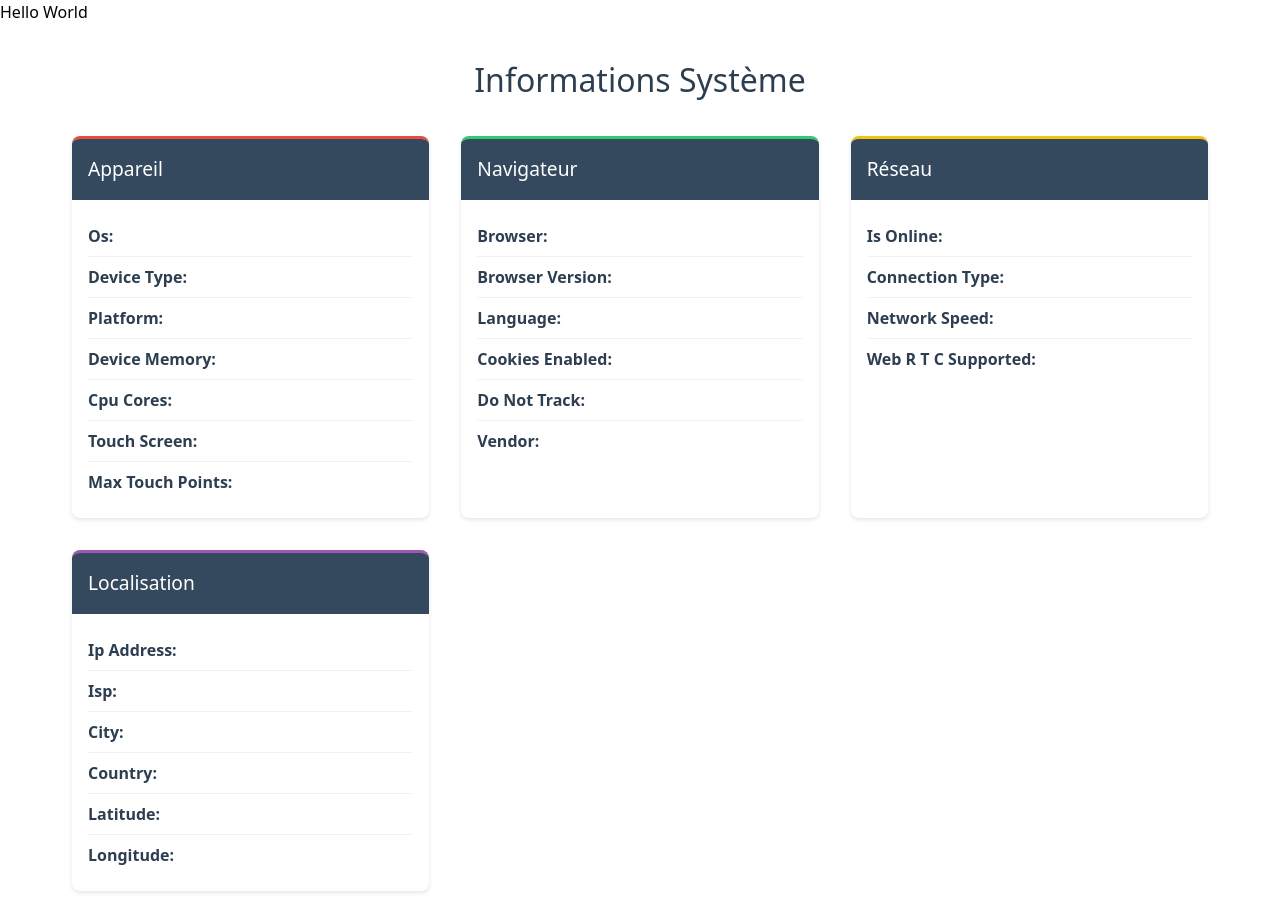
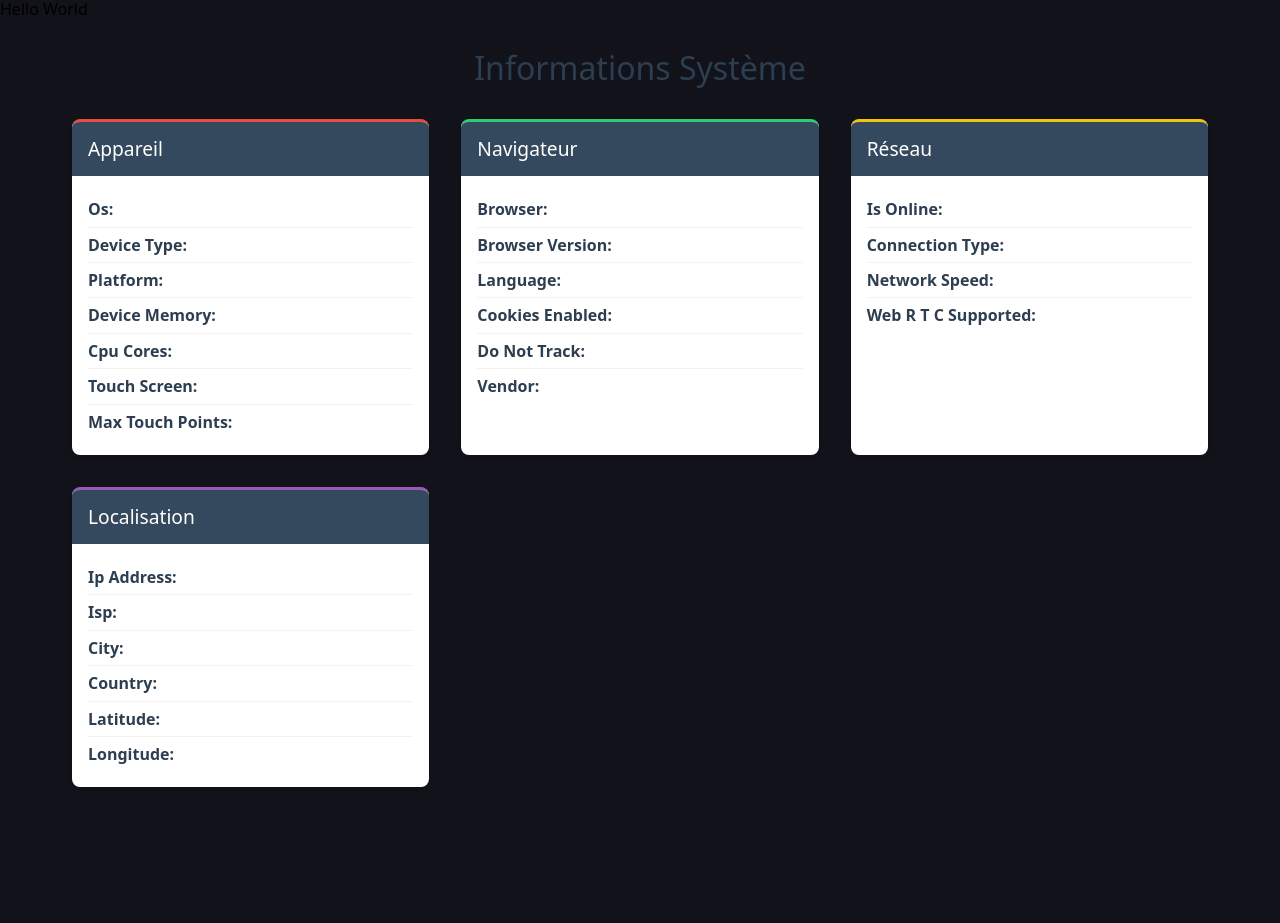
Before and after one commit to Kujundzic-Minel/CyberAwareness2025, a Nuxt app: page / in a window 1280 px wide. After the commit the page ends 819 px from the top, so only its background shows below. Built offline with nearby package versions, Linux system fonts and the light colour scheme.

Commit message:
♻️ refactor: fix SCSS variable imports and improve structure

```diff
--- a/assets/scss/foundations/_normalize.scss
+++ b/assets/scss/foundations/_normalize.scss
@@ -1,3 +1,5 @@
+@use 'variables' as *;
+
 html {
   line-height: 1.15; /* 1 */
   -webkit-text-size-adjust: 100%; /* 2 */
@@ -5,4 +7,10 @@ html {
 
 body {
   margin: 0;
+  background: $primary-color;
 }
+
+nav ul {
+  list-style: none;
+  display: flex;
+}
--- a/assets/scss/foundations/_variables.scss
+++ b/assets/scss/foundations/_variables.scss
@@ -1,4 +1,8 @@
 // Colors
+$primary-color: #11121a;
+$secondary-color: #272832;
+$accent-color: #0071FF;
+$text-color: #c9c9c9;
 
 // Font
 
--- a/assets/scss/main.scss
+++ b/assets/scss/main.scss
@@ -1,5 +1,6 @@
-@use 'foundations/normalize';
-@use 'foundations/variables';
-@import 'tailwindcss/base';
-@import 'tailwindcss/components';
-@import 'tailwindcss/utilities';
+@use './foundations/variables';
+@use './foundations/variables' as *;
+@use 'tailwindcss/base';
+@use 'tailwindcss/components';
+@use 'tailwindcss/utilities';
+@use './foundations/normalize';
```
Also changed, not shown: nuxt.config.ts (+5 -8 lines).
